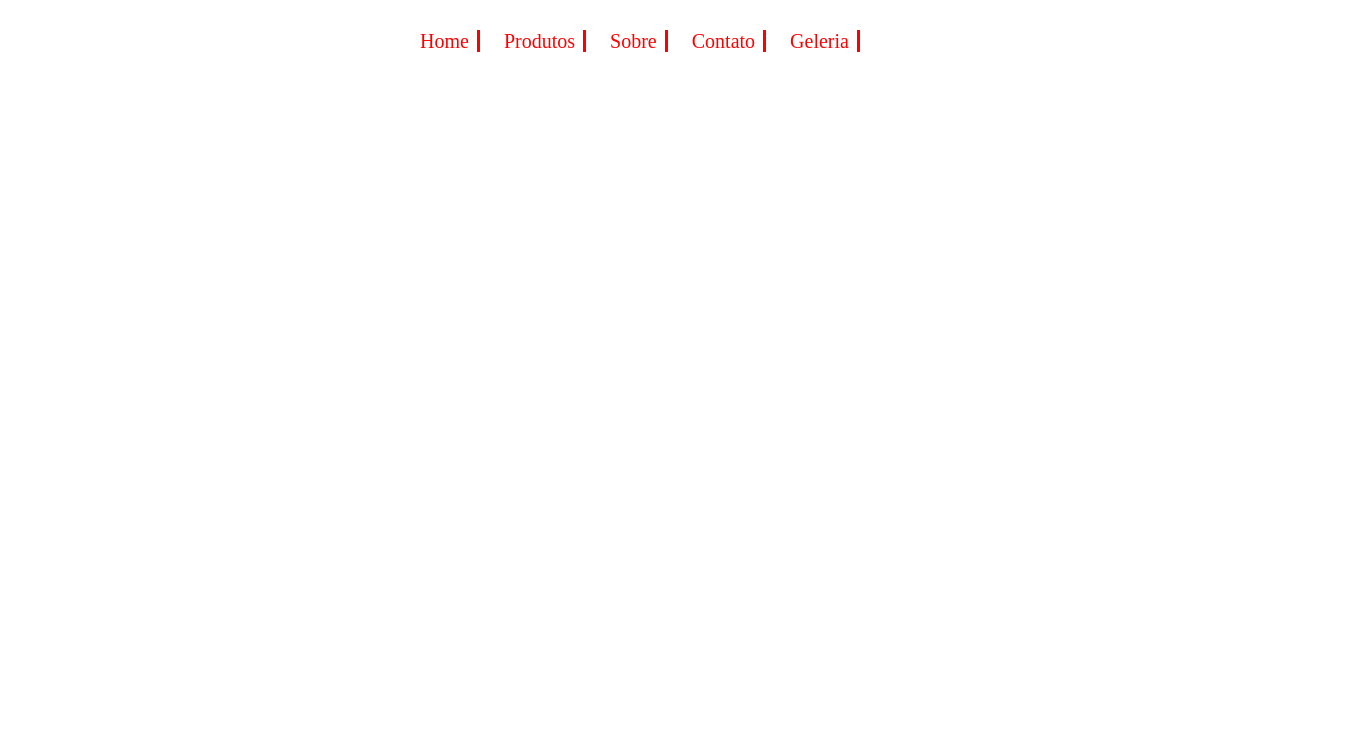
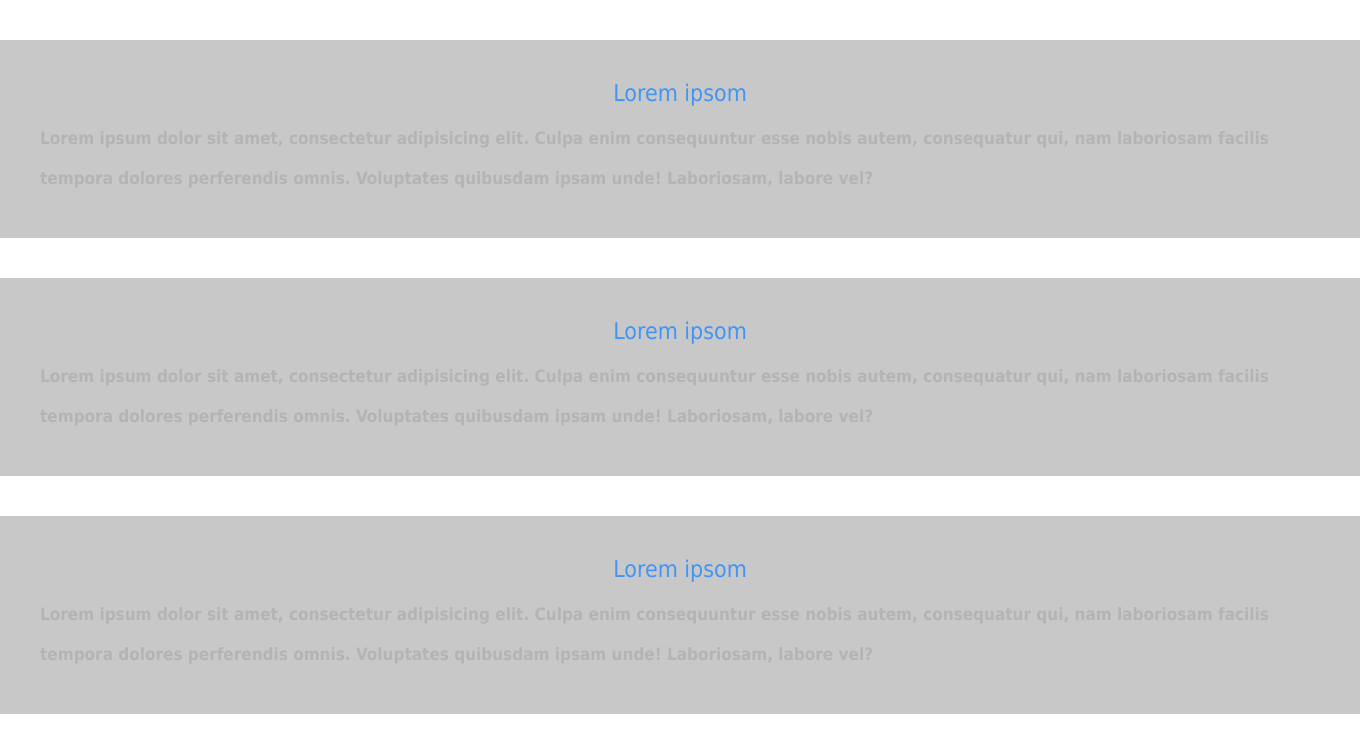
Before and after one commit to juan-ibanez/Cursos-Danki-Code, a plain HTML site: page Curso-Web-Master/modulo2/index.html in a window 1280 px wide. Shown: the whole page, 1360 px wide, since content can reach past the window. Drawn offline with Linux system fonts and the light colour scheme.

Commit message:
brincando com fontes

```diff
--- a/Curso-Web-Master/modulo2/css/style.css
+++ b/Curso-Web-Master/modulo2/css/style.css
@@ -2,21 +2,33 @@
     margin: 0;
     padding: 0;
 }
-a{
-    text-decoration: none;
+/*
+Estilo para o conteúdo do nosso site
+*/
+
+.artigo{
+    width: 1280px;
+    padding: 40px;
+    background-color: rgb(200,200,200);
+    margin: 40px auto;
+    text-align: center;
 }
-
-.menu{
-    width: 900px;
-    margin: 30px auto;
-    text-align: center;
+.artigo h1{
+    color: rgb(66,149,244);
+    font-size: 23px;
+    font-family: "Tahoma";
+    font-style: normal;
+    font-weight: normal;
+    /*font-variant: small-caps;*/
+}
+.artigo p{
+    color: #b4b4b4;
+    text-align: left;
+    font-size: 17px;
+    font-family: 'tahoma';
+    font-style: normal;
+    font-weight: bold;
+    line-height: 40px;
+    margin-top: 12px;
 
 }
-
-.menu a{
-    color: red;
-    padding-right: 8px;
-    border-right: 3px solid red;
-    font-size: 20px;
-    margin: 0 10px;
-}
--- a/Curso-Web-Master/modulo2/index.html
+++ b/Curso-Web-Master/modulo2/index.html
@@ -10,14 +10,31 @@
 
 <body>
 
-    <div class="menu">
-        <a href="">Home</a>
-        <a href="">Produtos</a>
-        <a href="">Sobre</a>
-        <a href="">Contato</a>
-        <a href="">Geleria</a>
+    <div class="artigo">
+        <h1>Lorem ipsom</h1>
+        <p>Lorem ipsum dolor sit amet, consectetur adipisicing elit. Culpa enim consequuntur esse nobis autem,
+            consequatur qui, nam laboriosam facilis tempora dolores perferendis omnis. Voluptates quibusdam ipsam unde!
+            Laboriosam, labore vel?</p>
     </div>
+    <!--artigo-->
 
+    <div class="artigo">
+        <h1>Lorem ipsom</h1>
+        <p>Lorem ipsum dolor sit amet, consectetur adipisicing elit. Culpa enim consequuntur esse nobis autem,
+            consequatur
+            qui, nam laboriosam facilis tempora dolores perferendis omnis. Voluptates quibusdam ipsam unde! Laboriosam,
+            labore vel?</p>
+    </div>
+    <!--artigo-->
+
+    <div class="artigo">
+        <h1>Lorem ipsom</h1>
+        <p>Lorem ipsum dolor sit amet, consectetur adipisicing elit. Culpa enim consequuntur esse nobis autem,
+            consequatur
+            qui, nam laboriosam facilis tempora dolores perferendis omnis. Voluptates quibusdam ipsam unde! Laboriosam,
+            labore vel?</p>
+    </div>
+    <!--artigo-->
 </body>
 
 </html>
```
